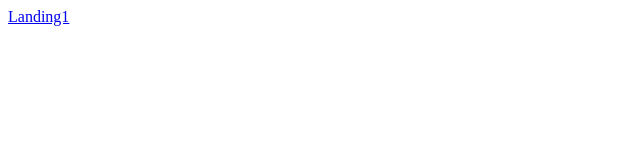
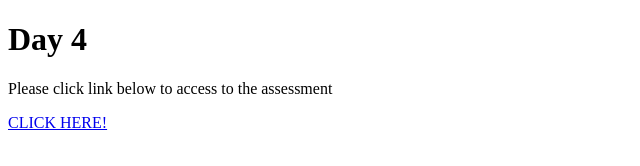
Before and after one commit to AziziShaharuddin/Trial, a plain HTML site: page index.html in a window 1280 px wide. Shown: the whole page, without its empty margins (0-640 px from the left). Drawn offline with Linux system fonts and the light colour scheme.

Commit message:
Add files via upload

```diff
--- a/index.html
+++ b/index.html
@@ -3,9 +3,10 @@
 <head>
     <meta charset="UTF-8">
     <title>Trafalgar</title>
-    <a href="./Landing1.html">Landing1</a>
 </head>
 <body>
-
+    <h1>Day 4</h1>
+    <p>Please click link below to access to the assessment</p>
+    <a href="./Landing1.html">CLICK HERE!</a>
 </body>
 </html>
```
